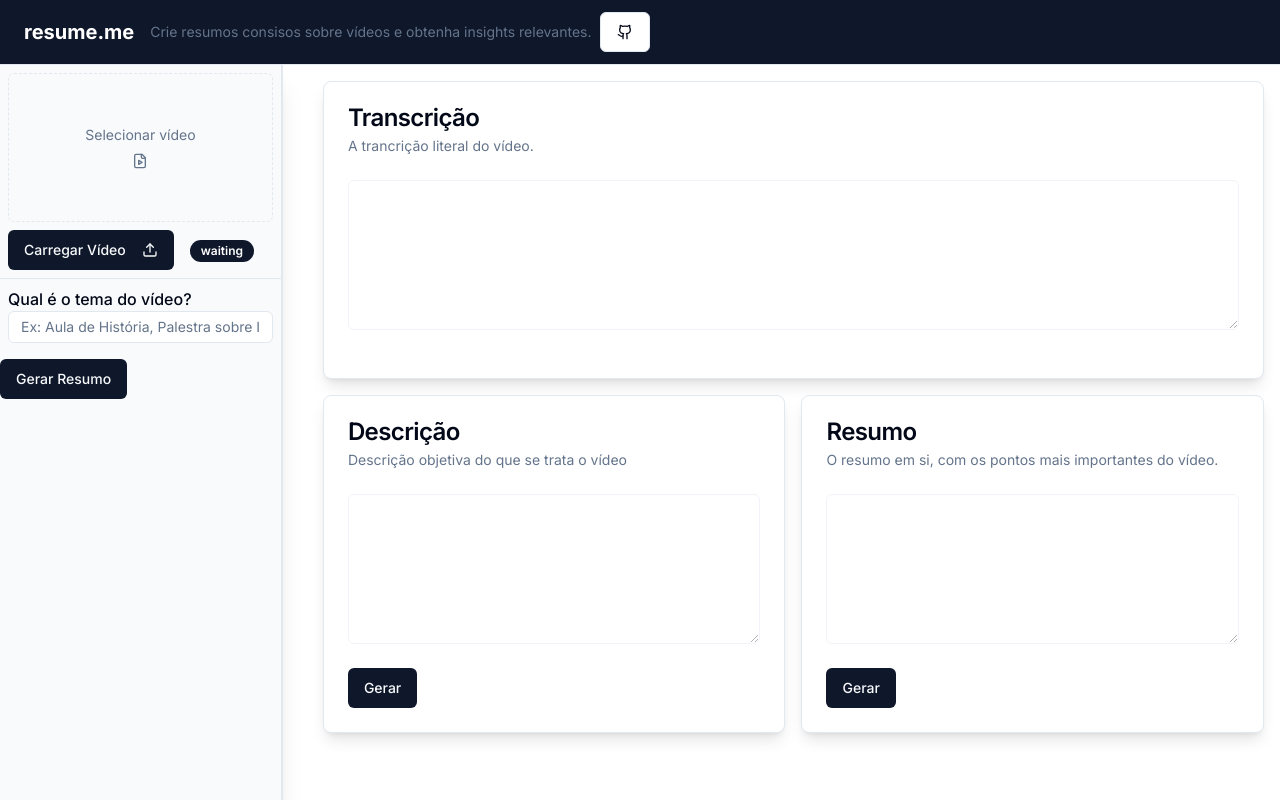
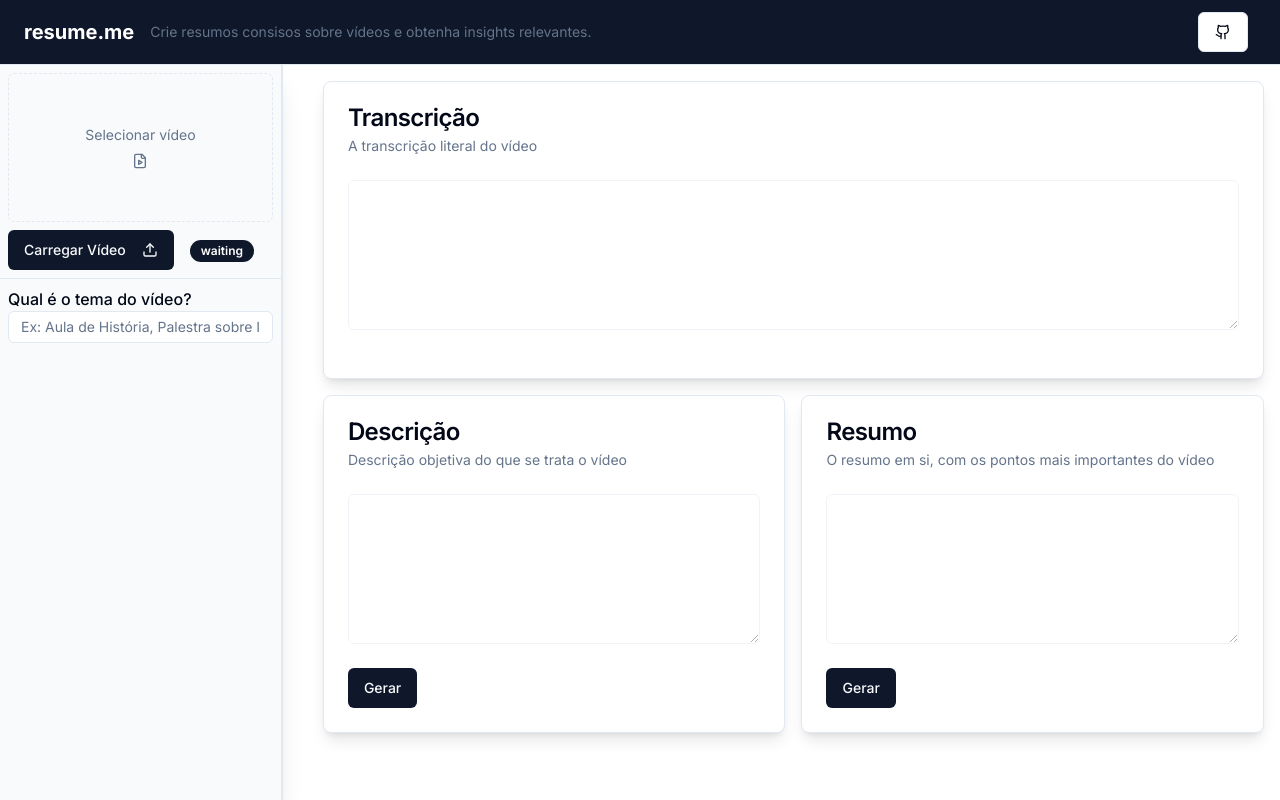
Before and after one commit to phllp/resume.ai, a Next.js app: page / in a window 1280 px wide. Built offline with nearby package versions, Linux system fonts and the light colour scheme.

Commit message:
feat: header css adjustments

```diff
--- a/src/app/page.tsx
+++ b/src/app/page.tsx
@@ -103,20 +103,19 @@ export default function Home() {
     <div className="flex min-h-screen flex-col">
       {/* header */}
       <section className="flex items-start">
-        <div className="px-6 py-3 flex items-center  border-b min-w-full bg-primary">
-          <h1 className="text-xl font-bold text-white">resume.me</h1>
+        <div className="px-6 py-3 flex justify-between  border-b min-w-full bg-primary">
+          <div className="flex items-center justify-center ">
+            <h1 className="text-xl font-bold text-white">resume.me</h1>
 
-          <div className="flex items-center ml-4">
-            <span className="text-sm text-muted-foreground">
+            <span className="text-sm text-muted-foreground ml-4">
               Crie resumos consisos sobre vídeos e obtenha insights relevantes.
             </span>
-
-            {/* <Separator className="h-6" orientation="vertical" /> */}
-
+          </div>
+          <a href="https://github.com/phllp/resume.me" target="_blank">
             <Button variant={"outline"} className="mx-2">
               <Github className="w-4 h-4" />
             </Button>
-          </div>
+          </a>
         </div>
       </section>
       <main className="flex-1  flex gap-6">
@@ -143,9 +142,9 @@ export default function Home() {
                 />
               </div>
 
-              <Button className="my-4 h-10" onClick={handleTranscription}>
+              {/* <Button className="my-4 h-10" onClick={handleTranscription}>
                 Gerar Resumo
-              </Button>
+              </Button> */}
             </div>
           </section>
         </aside>
@@ -155,7 +154,7 @@ export default function Home() {
           <Card className="shadow-lg w-full h-fit">
             <CardHeader>
               <CardTitle> Transcrição </CardTitle>
-              <CardDescription>A trancrição literal do vídeo.</CardDescription>
+              <CardDescription>A transcrição literal do vídeo</CardDescription>
             </CardHeader>
 
             <CardContent>
@@ -193,7 +192,7 @@ export default function Home() {
               <CardHeader>
                 <CardTitle> Resumo </CardTitle>
                 <CardDescription>
-                  O resumo em si, com os pontos mais importantes do vídeo.
+                  O resumo em si, com os pontos mais importantes do vídeo
                 </CardDescription>
               </CardHeader>
 
```
